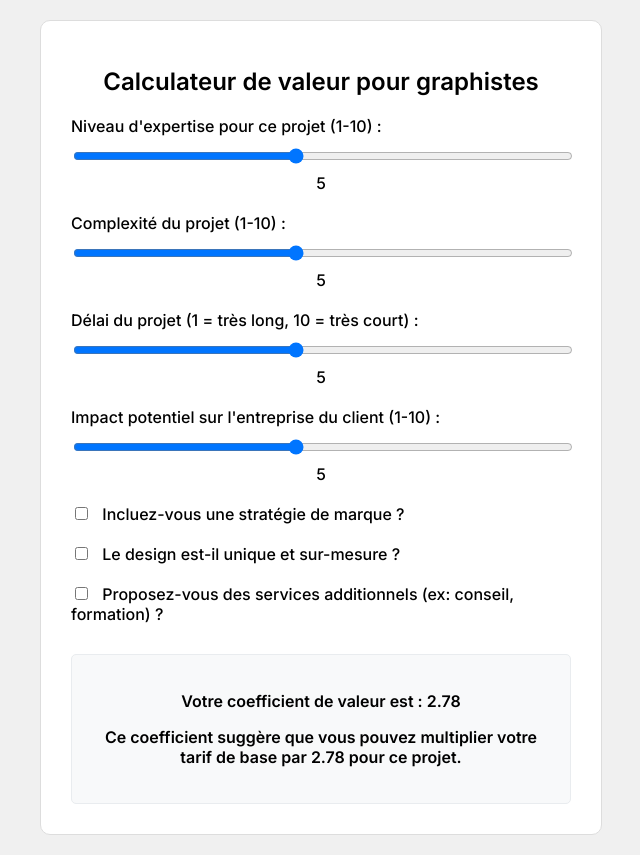
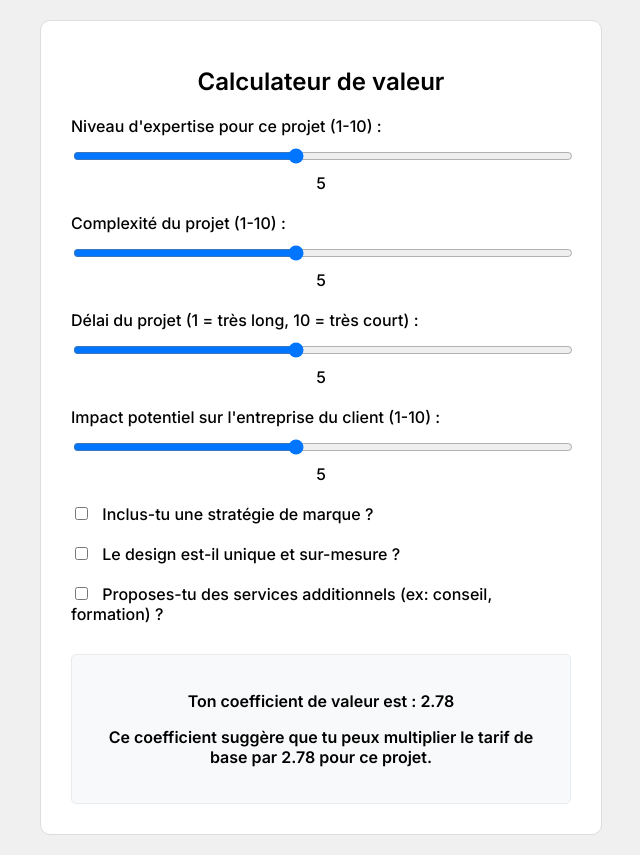
Before and after one commit to mnnptl/ValueCalculator, a plain HTML site: page index.html in a window 1280 px wide. Shown: the whole page, without its empty margins (319-959 px from the left). Drawn offline with Linux system fonts and the light colour scheme.

Commit message:
Update index.html

```diff
--- a/index.html
+++ b/index.html
@@ -64,7 +64,7 @@
 </head>
 <body>
     <div class="calculator">
-        <h1>Calculateur de valeur pour graphistes</h1>
+        <h1>Calculateur de valeur</h1>
         <form id="valueCalculator">
             <div class="question">
                 <label for="expertise">Niveau d'expertise pour ce projet (1-10) :</label>
@@ -89,7 +89,7 @@
             <div class="question">
                 <label>
                     <input type="checkbox" id="strategy" name="strategy">
-                    Incluez-vous une stratégie de marque ?
+                    Inclus-tu une stratégie de marque ?
                 </label>
             </div>
             <div class="question">
@@ -101,7 +101,7 @@
             <div class="question">
                 <label>
                     <input type="checkbox" id="additionalServices" name="additionalServices">
-                    Proposez-vous des services additionnels (ex: conseil, formation) ?
+                    Proposes-tu des services additionnels (ex: conseil, formation) ?
                 </label>
             </div>
         </form>
@@ -133,8 +133,8 @@
 
                 const coefficient = ((valueScore - 1) / (10 - 1)) * (5 - 1) + 1;
 
-                result.innerHTML = `<p>Votre coefficient de valeur est : <strong>${coefficient.toFixed(2)}</strong></p>
-                                    <p>Ce coefficient suggère que vous pouvez multiplier votre tarif de base par ${coefficient.toFixed(2)} pour ce projet.</p>`;
+                result.innerHTML = `<p>Ton coefficient de valeur est : <strong>${coefficient.toFixed(2)}</strong></p>
+                                    <p>Ce coefficient suggère que tu peux multiplier le tarif de base par ${coefficient.toFixed(2)} pour ce projet.</p>`;
             }
 
             inputs.forEach(input => {
```
